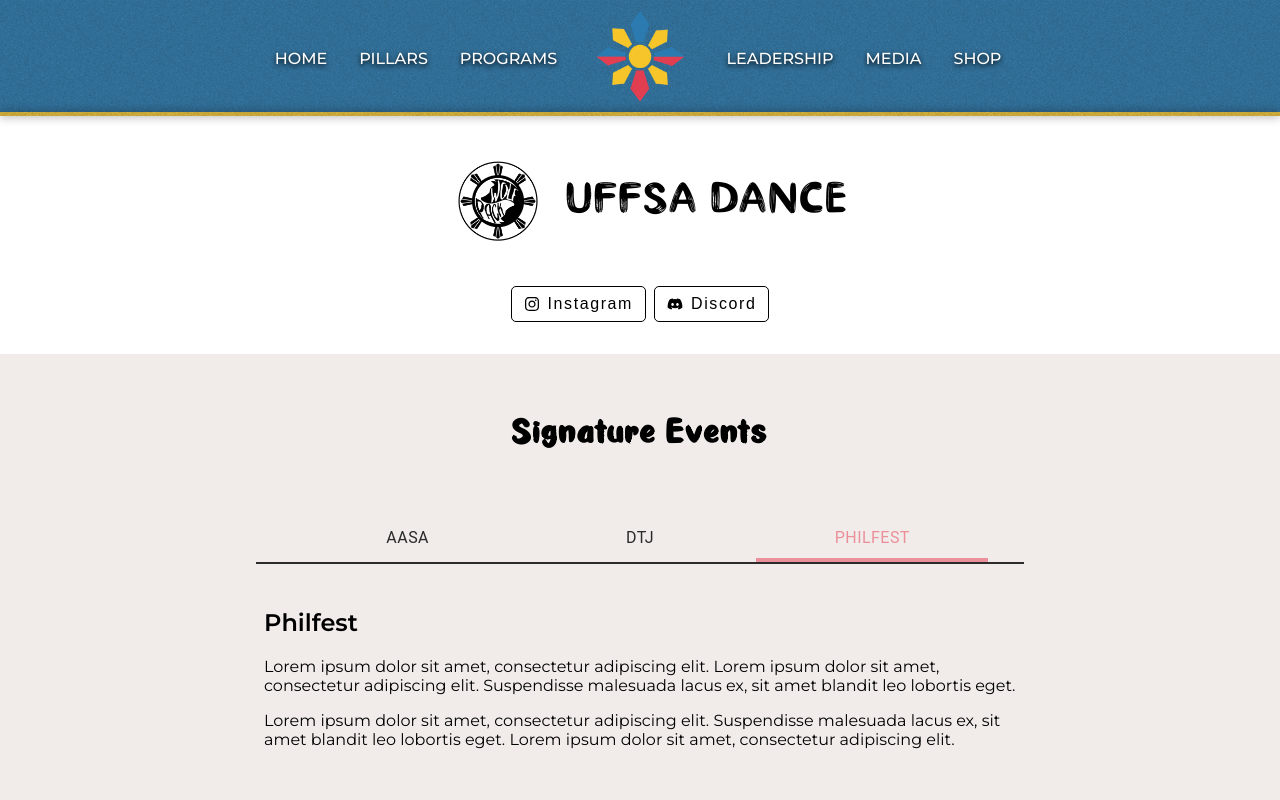
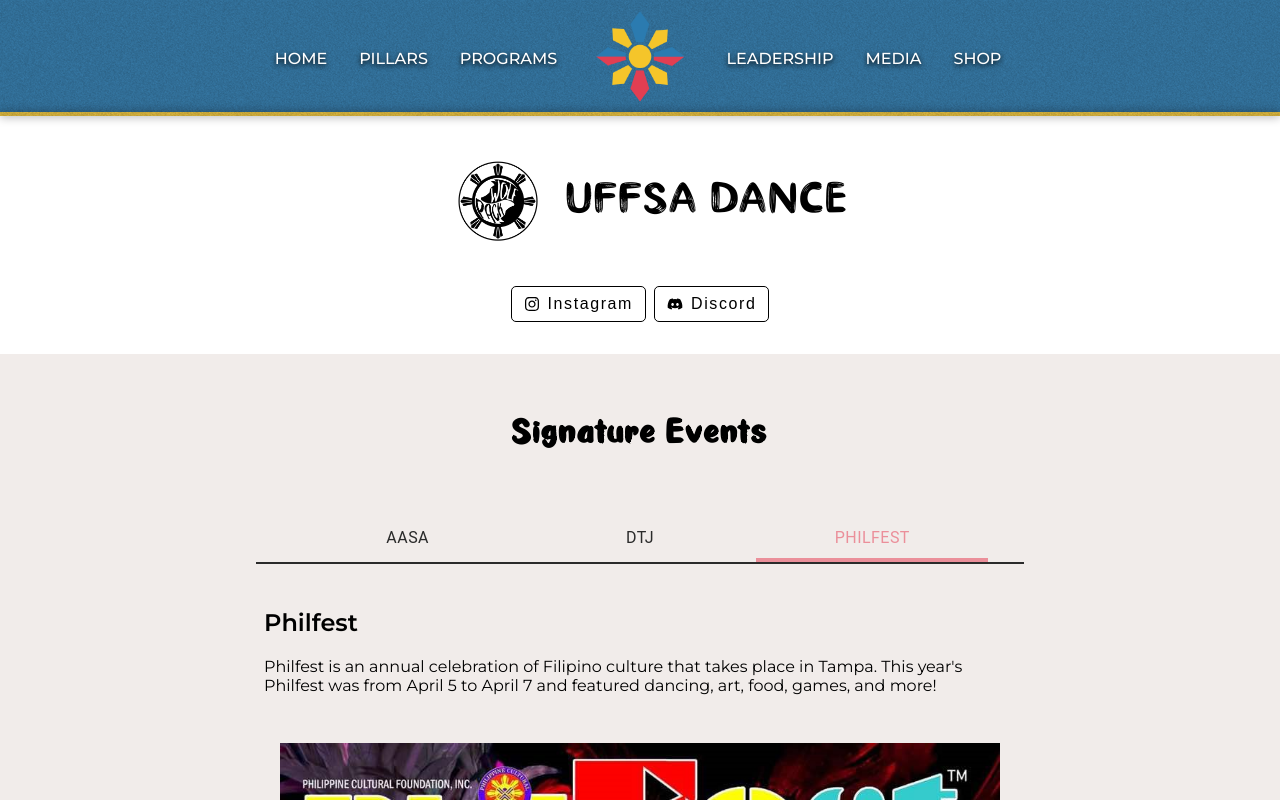
Before and after one commit to jareuhmee/uffsa, a React (Create React App) app: page /dance in a window 1280 px wide. Both pictures are taken after a click on the tab "PHILFEST". Shown: the top 800 px of the page. Built offline with nearby package versions, Linux system fonts and the light colour scheme.

Commit message:
Updated Philfest tab

```diff
--- a/src/pages/Pillars/Dance/Dance.js
+++ b/src/pages/Pillars/Dance/Dance.js
@@ -16,6 +16,7 @@ import './Dance.css';
 import danceLogo from '../../../assets/logos/dance.png';
 import aasa23 from '../../../pages/Pillars/Dance/aasa23.jpg';
 import dtj from '../../../pages/Pillars/Dance/dtj.jpg';
+import philfest2024 from '../../../pages/Pillars/Dance/2024_philfest.jpg';
 
 // import AASA from './aasa.jpeg';
 // import DTJ from './dtj.jpeg';
@@ -107,15 +108,11 @@ const Dance = () => {
             </TabPanel>
 
             <TabPanel value={signatureEventsValue} index={2}>
-                <h2>Philfest</h2>
-                <p> Lorem ipsum dolor sit amet, consectetur adipiscing elit. Lorem ipsum dolor
-                    sit amet, consectetur adipiscing elit. Suspendisse malesuada lacus ex,
-                    sit amet blandit leo lobortis eget.
+                <h2> Philfest </h2>
+                <p> Philfest is an annual celebration of Filipino culture that takes place in Tampa.
+                    This year's Philfest was from April 5 to April 7 and featured dancing, art, food, games, and more!
                 </p>
-                <p> Lorem ipsum dolor sit amet, consectetur adipiscing elit. Suspendisse
-                    malesuada lacus ex, sit amet blandit leo lobortis eget. Lorem ipsum dolor
-                    sit amet, consectetur adipiscing elit.
-                </p>
+                <img className='pillar-hero__main' src={philfest2024} alt='philfest 2024 flyer'/>
             </TabPanel>
 
         </PillarSignatureEvents>
```
Also changed, not shown: src/pages/Pillars/Dance/2024_philfest.jpg (added).
